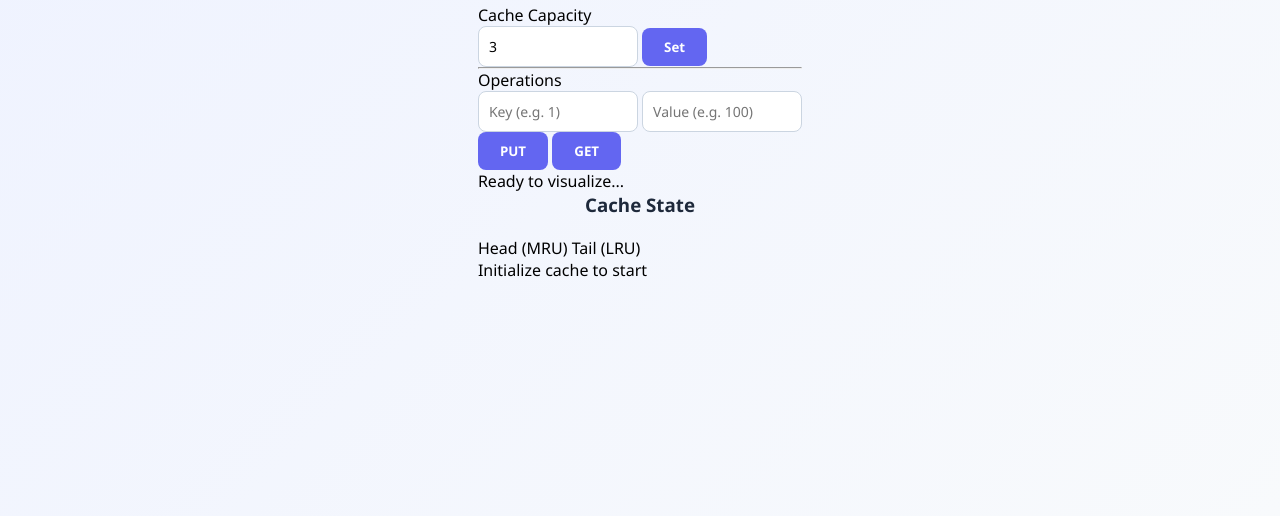
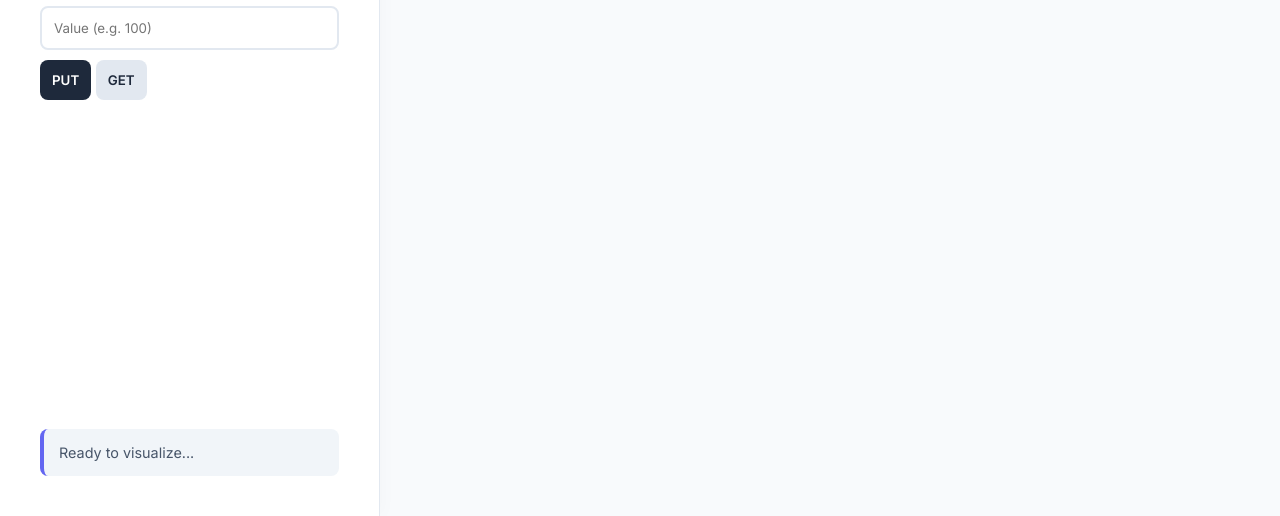
Before and after one commit to Yasasvi2006/LRU-Visualizer, a plain HTML site: page index.html in a window 1280 px wide. Shown: the part 284-800 px from the top of the page. Drawn offline with Linux system fonts and the light colour scheme.

Commit message:
Improved Visualization

```diff
--- a/style.css
+++ b/style.css
@@ -1,112 +1,122 @@
-/* Reset */
-* {
-  margin: 0;
-  padding: 0;
-  box-sizing: border-box;
-  font-family: "Segoe UI", sans-serif;
+:root {
+    --primary: #6366f1;
+    --success: #22c55e;
+    --danger: #ef4444;
+    --bg: #f8fafc;
+    --sidebar: #ffffff;
+    --text: #1e293b;
 }
 
-body {
-  background: linear-gradient(135deg, #eef2ff, #f8fafc);
-  min-height: 100vh;
-  display: flex;
-  justify-content: center;
-  align-items: center;
+* { margin: 0; padding: 0; box-sizing: border-box; font-family: 'Inter', sans-serif; }
+
+body { background-color: var(--bg); color: var(--text); overflow: hidden; }
+
+.app-container { display: flex; height: 100vh; }
+
+/* Sidebar - Increased width to push content right */
+.sidebar {
+    width: 380px;
+    background: var(--sidebar);
+    border-right: 1px solid #e2e8f0;
+    padding: 40px;
+    display: flex;
+    flex-direction: column;
+    gap: 25px;
+    box-shadow: 4px 0 15px rgba(0,0,0,0.02);
+    z-index: 10;
 }
 
-/* Container */
-.container {
-  background: #fff;
-  width: 800px;
-  padding: 30px;
-  border-radius: 14px;
-  box-shadow: 0 12px 30px rgba(0,0,0,0.1);
+.sidebar h2 { font-weight: 800; font-size: 1.5rem; color: var(--primary); }
+
+.control-group label { display: block; font-size: 0.8rem; font-weight: 600; color: #64748b; margin-bottom: 8px; text-transform: uppercase; }
+
+.input-row { display: flex; gap: 10px; }
+.input-stack { display: flex; flex-direction: column; gap: 10px; }
+
+input {
+    width: 100%;
+    padding: 12px;
+    border: 2px solid #e2e8f0;
+    border-radius: 8px;
+    outline: none;
+    transition: 0.2s;
 }
 
-h2, h3 {
-  text-align: center;
-  margin-bottom: 20px;
-  color: #1e293b;
+input:focus { border-color: var(--primary); }
+
+button {
+    padding: 12px;
+    border: none;
+    border-radius: 8px;
+    font-weight: 600;
+    cursor: pointer;
+    transition: all 0.2s;
 }
 
-/* Capacity section */
-.controls {
-  display: flex;
-  gap: 15px;
-  justify-content: center;
-  margin-bottom: 20px;
+.btn-primary { background: var(--primary); color: white; }
+.btn-put { background: #1e293b; color: white; flex: 1; }
+.btn-get { background: #e2e8f0; color: var(--text); flex: 1; }
+button:hover { opacity: 0.9; transform: translateY(-1px); }
+
+.status-box {
+    margin-top: auto;
+    padding: 15px;
+    background: #f1f5f9;
+    border-radius: 8px;
+    font-size: 0.9rem;
+    color: #475569;
+    border-left: 4px solid var(--primary);
 }
 
-/* PUT / GET area */
-.actions {
-  display: flex;
-  flex-direction: column;
-  align-items: center;
-  gap: 15px;
-  margin: 25px 0;
+/* Visualization Area - Increased left padding to push cache further right */
+.visualization-area {
+    flex: 1;
+    padding: 60px 40px 40px 80px;
+    display: flex;
+    flex-direction: column;
 }
 
-/* Buttons row */
-.buttons {
-  display: flex;
-  gap: 20px;
+.viz-header { display: flex; justify-content: space-between; align-items: center; margin-bottom: 40px; }
+
+.legend { display: flex; gap: 20px; font-size: 0.85rem; }
+.legend-item { display: flex; align-items: center; gap: 6px; }
+.dot { width: 10px; height: 10px; border-radius: 50%; }
+.dot.head { background: var(--success); }
+.dot.tail { background: var(--danger); }
+
+.cache-canvas {
+    display: flex;
+    align-items: center;
+    gap: 15px;
+    flex-wrap: wrap;
+    justify-content: flex-start;
 }
 
-/* Inputs BELOW buttons */
-.inputs {
-  display: flex;
-  gap: 15px;
+/* Node UI */
+.node {
+    position: relative;
+    width: 120px;
+    height: 100px;
+    background: white;
+    border-radius: 12px;
+    border: 2px solid #e2e8f0;
+    display: flex;
+    flex-direction: column;
+    justify-content: center;
+    align-items: center;
+    box-shadow: 0 4px 12px rgba(0,0,0,0.05);
+    animation: slideIn 0.4s cubic-bezier(0.175, 0.885, 0.32, 1.275);
 }
 
-/* Inputs */
-input {
-  padding: 10px;
-  width: 160px;
-  border-radius: 8px;
-  border: 1px solid #cbd5e1;
-  font-size: 14px;
+.node.head-node { border-color: var(--success); border-width: 3px; }
+.node.tail-node { border-color: var(--danger); border-width: 3px; }
+
+.node .key { font-size: 0.75rem; color: #64748b; font-weight: 600; }
+.node .val { font-size: 1.5rem; font-weight: 800; color: var(--text); }
+
+.arrow { font-size: 1.5rem; color: #cbd5e1; }
+
+@keyframes slideIn {
+    from { opacity: 0; transform: translateX(-30px); }
+    to { opacity: 1; transform: translateX(0); }
 }
-
-input:focus {
-  outline: none;
-  border-color: #6366f1;
-}
-
-/* Buttons */
-button {
-  padding: 10px 22px;
-  border-radius: 8px;
-  border: none;
-  background: #6366f1;
-  color: white;
-  font-weight: 600;
-  cursor: pointer;
-  transition: 0.2s;
-}
-
-button:hover {
-  transform: translateY(-2px);
-  box-shadow: 0 6px 15px rgba(99,102,241,0.4);
-}
-
-/* Cache display */
-.cache {
-  display: flex;
-  gap: 15px;
-  padding: 15px;
-  background: #f1f5f9;
-  border-radius: 10px;
-  overflow-x: auto;
-  justify-content: center;
-}
-
-/* Cache boxes (script-safe) */
-.box {
-  min-width: 80px;
-  padding: 15px;
-  background: white;
-  border-radius: 10px;
-  text-align: center;
-  font-weight: bold;
-  box-shadow: 0 6px 14px rgba(0,0,0,0.1);
-}
```
